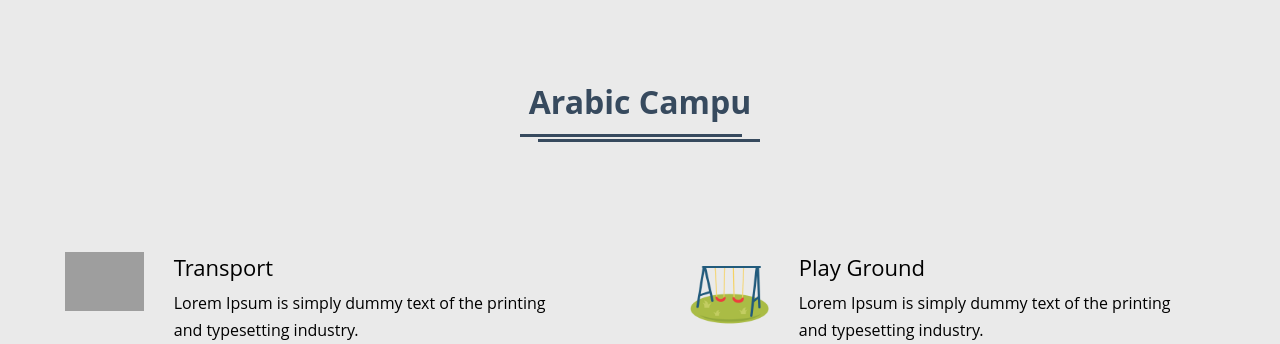
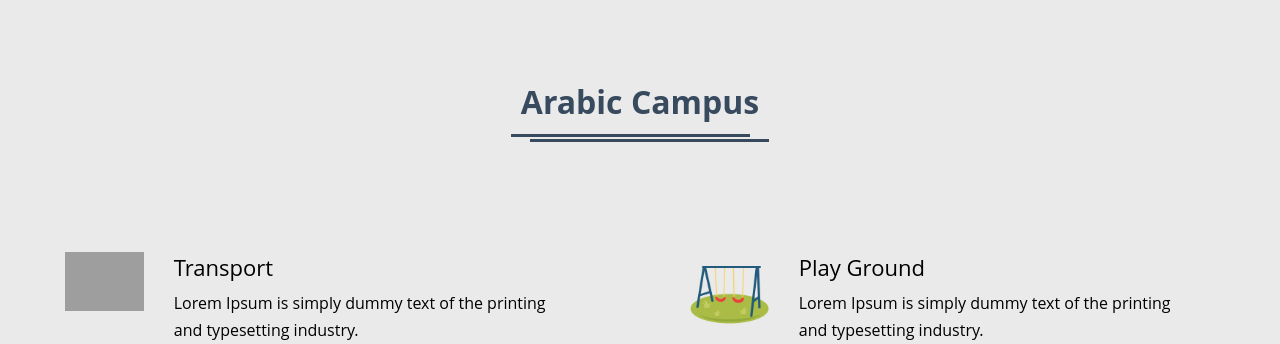
Before and after one commit to sdshoriot/Organization-Management-System, a Django app: page / in a window 1280 px wide. Shown: the part 2954-3298 px from the top of the page. Run offline with Django 3.2, Linux system fonts and the light colour scheme; grey boxes are pictures that could not be loaded.

Commit message:
home page

```diff
--- a/templates/theme/home/home.html
+++ b/templates/theme/home/home.html
@@ -111,7 +111,7 @@
    <section id="service" class="reputation">
        <div class="container">
          <div class="commonHeding">
-             <h1>Arabic Campu</h1>
+             <h1>Arabic Campus</h1>
          </div>
            <div class="rpttnBox">
                <div class="wow fadeInUp rpttnInner">
```
